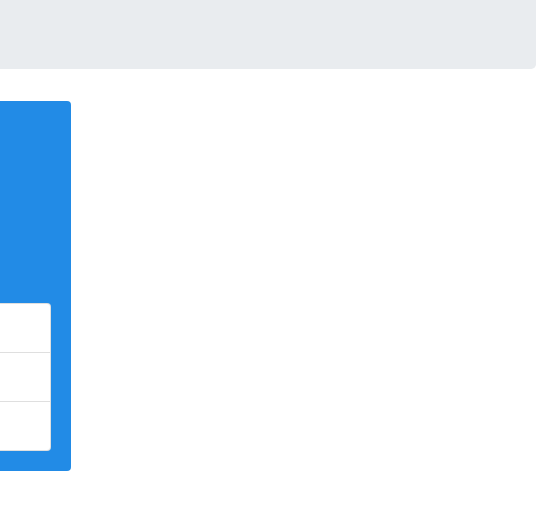
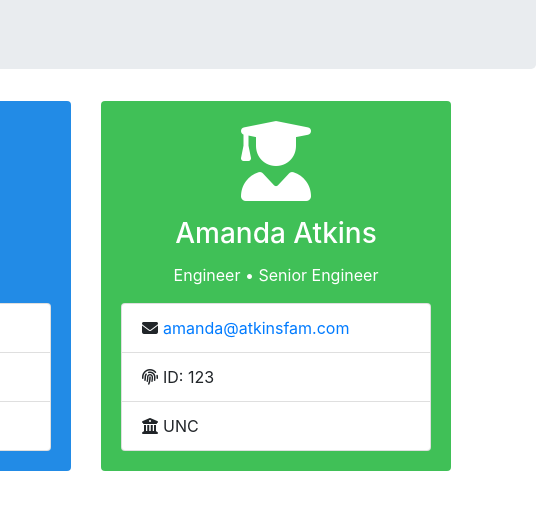
Before and after one commit to amandalatkins/employee-summary-generator, a website: page templates/main.html in a window 1280 px wide. Shown: the part 134-644 px from the top of the page, 744-1280 px from the left. Drawn offline with nearby package versions, Linux system fonts and the light colour scheme.

Commit message:
Build intern html template

```diff
--- a/templates/main.html
+++ b/templates/main.html
@@ -61,7 +61,7 @@
 
         <div class="row">
 
-            <div class="col-md-3 col-lg-4">
+            <div class="col-md-6 col-lg-4">
                 <div class="card team-member manager">
                     <div class="card-body">
                         <div class="text-center text-white">
@@ -78,7 +78,7 @@
                   </div>
             </div>
 
-            <div class="col-md-3 col-lg-4">
+            <div class="col-md-6 col-lg-4">
                 <div class="card team-member engineer">
                     <div class="card-body">
                         <div class="text-center text-white">
@@ -95,6 +95,23 @@
                   </div>
             </div>
 
+            <div class="col-md-6 col-lg-4">
+                <div class="card team-member intern">
+                    <div class="card-body">
+                        <div class="text-center text-white">
+                            <i class="fas fa-user-graduate member-icon"></i>
+                            <h3 class="card-title">Amanda Atkins</h3>
+                            <p class="card-text">Engineer &bull; Senior Engineer</p>
+                        </div>
+                        <ul class="list-group">
+                            <li class="list-group-item"><i class="fas fa-envelope"></i><a href="mailto:amanda@example.com">amanda@atkinsfam.com</a></li>
+                            <li class="list-group-item"><i class="fas fa-fingerprint"></i>ID: 123</li>
+                            <li class="list-group-item"><i class="fas fa-university"></i>UNC</li>
+                        </ul>
+                    </div>
+                  </div>
+            </div>
+
         </div>
 
     </div>
```
Also changed, not shown: templates/engineer.html (+1 -1 lines), templates/intern.html (+16 -0 lines), templates/manager.html (+1 -1 lines).
